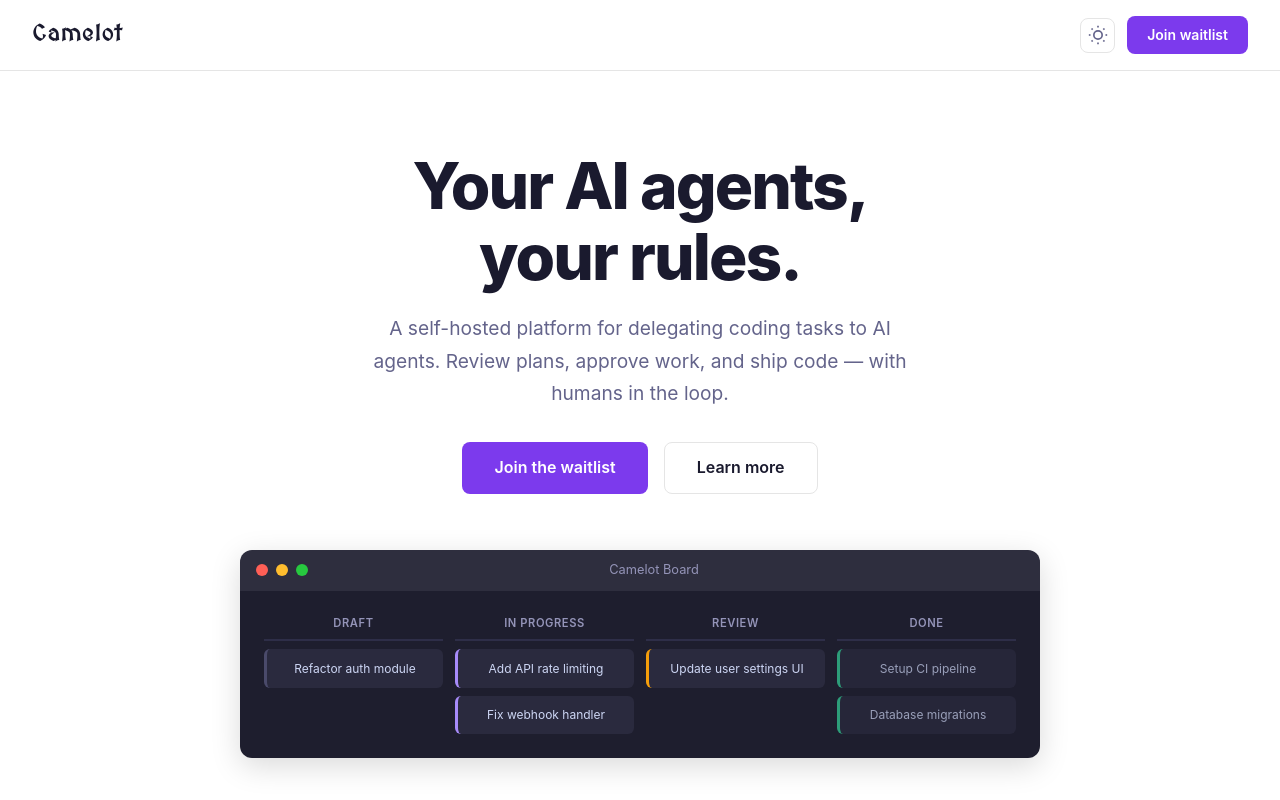
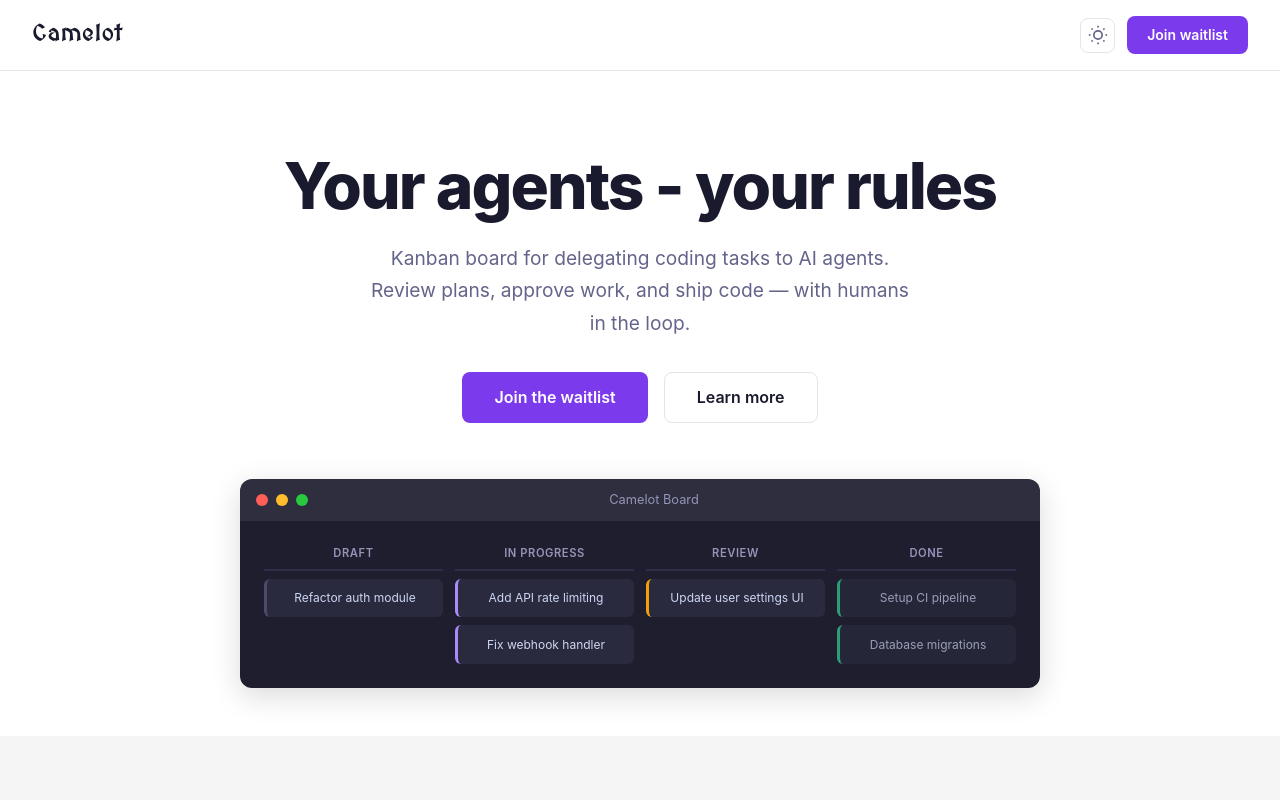
Before and after one commit to T0ha/camelot, a plain HTML site: page html/index.html in a window 1280 px wide. Shown: the top 800 px of the page. Drawn offline with Linux system fonts and the light colour scheme; a script that the page names is missing.

Commit message:
fix: landing moto wording

```diff
--- a/html/index.html
+++ b/html/index.html
@@ -37,9 +37,9 @@
     <!-- Hero -->
     <section class="hero">
       <div class="container">
-        <h1>Your AI agents,<br>your rules.</h1>
+        <h1>Your agents - your rules</h1>
         <p class="hero-subtitle">
-          A self-hosted platform for delegating coding tasks to AI agents.
+          Kanban board for delegating coding tasks to AI agents.
           Review plans, approve work, and ship code &mdash; with humans in the loop.
         </p>
         <div class="hero-actions">
```
